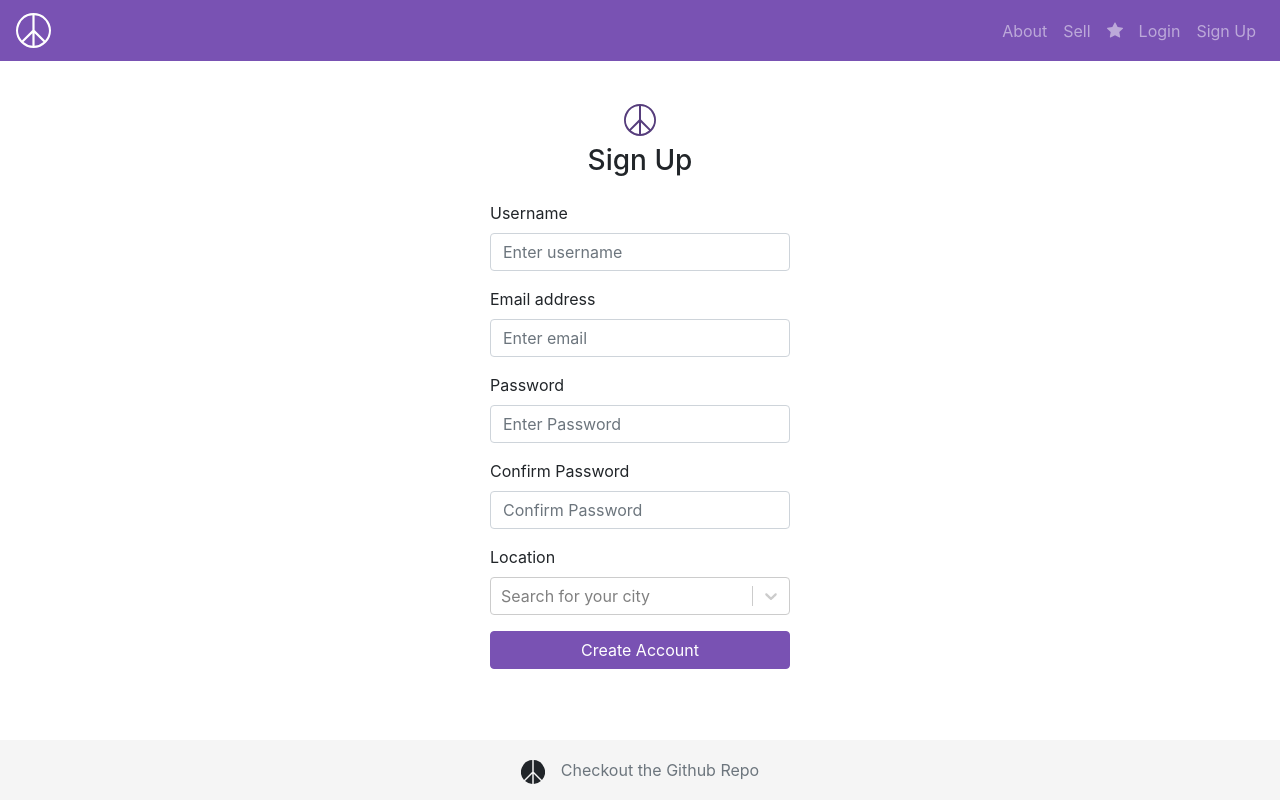
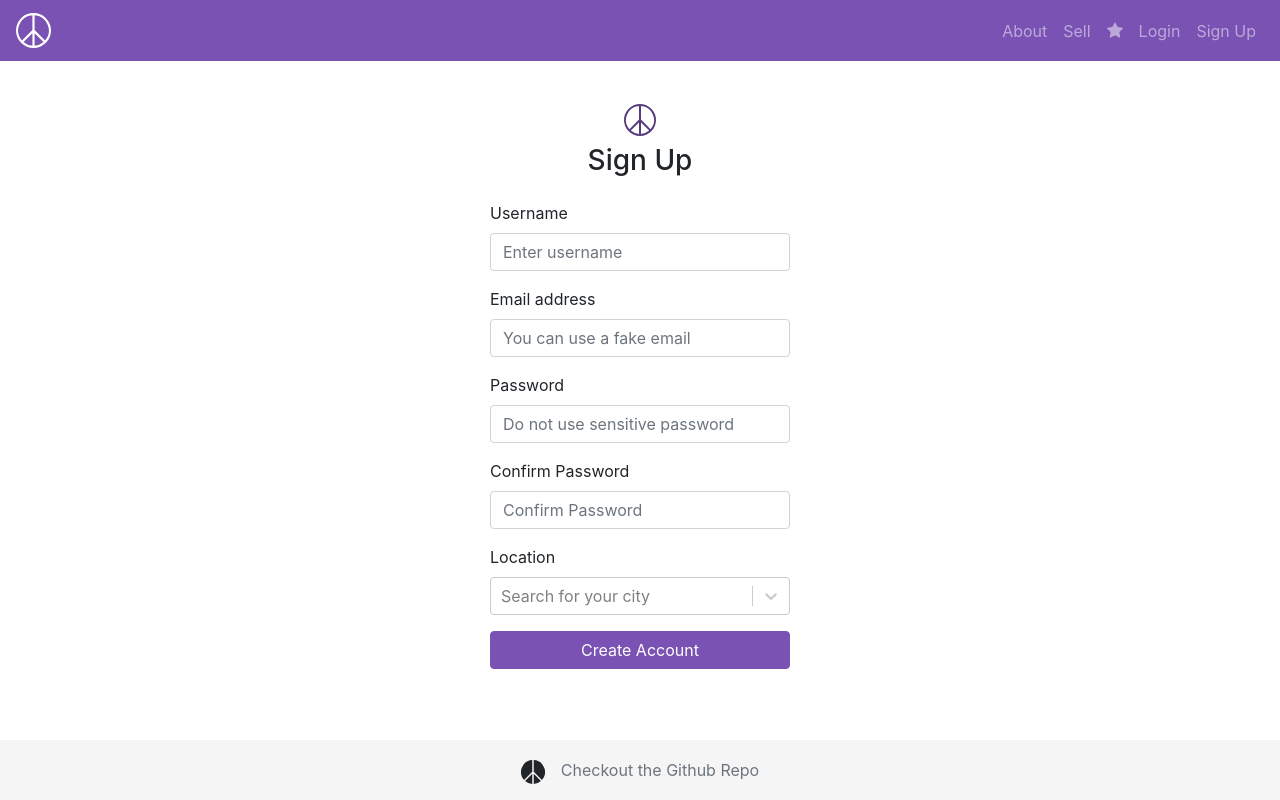
Before and after one commit to andrewhwanpark/craigslist-redux, a React (Create React App) app in the folder client/: page /signup in a window 1280 px wide. Built offline with nearby package versions, Linux system fonts and the light colour scheme; no server answers.

Commit message:
Change signup placeholders

```diff
--- a/client/src/components/auth/Signup.jsx
+++ b/client/src/components/auth/Signup.jsx
@@ -81,7 +81,7 @@ const Signup = () => {
           <Form.Label>Email address</Form.Label>
           <Form.Control
             type="email"
-            placeholder="Enter email"
+            placeholder="You can use a fake email"
             onChange={(e) => {
               setEmail(e.target.value);
             }}
@@ -91,7 +91,7 @@ const Signup = () => {
           <Form.Label>Password</Form.Label>
           <Form.Control
             type="password"
-            placeholder="Enter Password"
+            placeholder="Do not use sensitive password"
             onChange={(e) => {
               setPassword(e.target.value);
             }}
```
